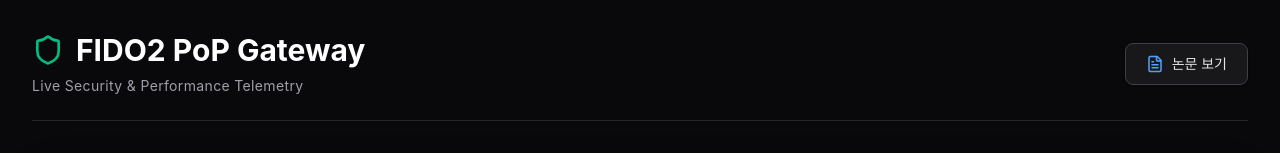
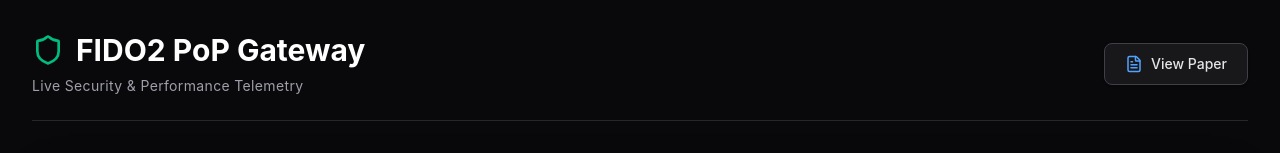
Before and after one commit to altdmfk/fido2-pop-gateway, a React (Vite) app in the folder frontend/: page / in a window 1280 px wide. Shown: the top 153 px of the page. Built offline with nearby package versions, Linux system fonts and the light colour scheme.

Commit message:
feat: default paper view to English, update paper_en diagram path and assets

```diff
--- a/frontend/src/components/Dashboard.tsx
+++ b/frontend/src/components/Dashboard.tsx
@@ -18,7 +18,7 @@ const Dashboard = () => {
 
   // --- States for Paper Modal ---
   const [isPaperOpen, setIsPaperOpen] = useState(false);
-  const [paperLang, setPaperLang] = useState<'ko' | 'en'>('ko');
+  const [paperLang, setPaperLang] = useState<'ko' | 'en'>('en');
   const paperContent = paperLang === 'ko' ? originalPaper : englishPaper;
 
   // --- States for Logs ---
@@ -162,7 +162,7 @@ const Dashboard = () => {
             className="group flex items-center gap-2 bg-zinc-900 hover:bg-zinc-800 border border-zinc-700 transition-all px-5 py-2.5 rounded-lg text-sm font-medium shadow-sm"
           >
             <FileText className="text-blue-400" size={18} />
-            <span className="text-zinc-200 group-hover:text-white">논문 보기</span>
+            <span className="text-zinc-200 group-hover:text-white">View Paper</span>
           </button>
         </div>
       </header>
```
Also changed, not shown: frontend/public/img/mermaid-diagram_en.png (added), 1 other file (tests, documents, lock files or other folders).
